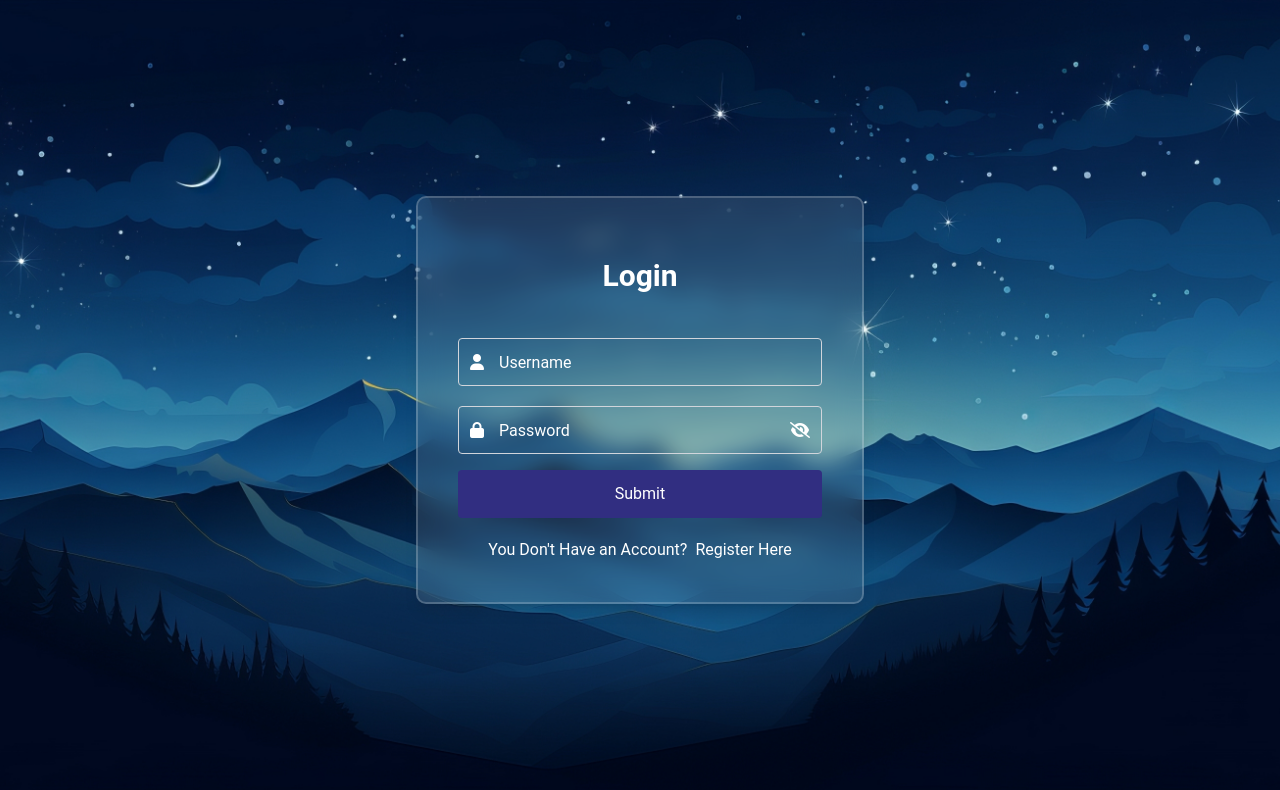
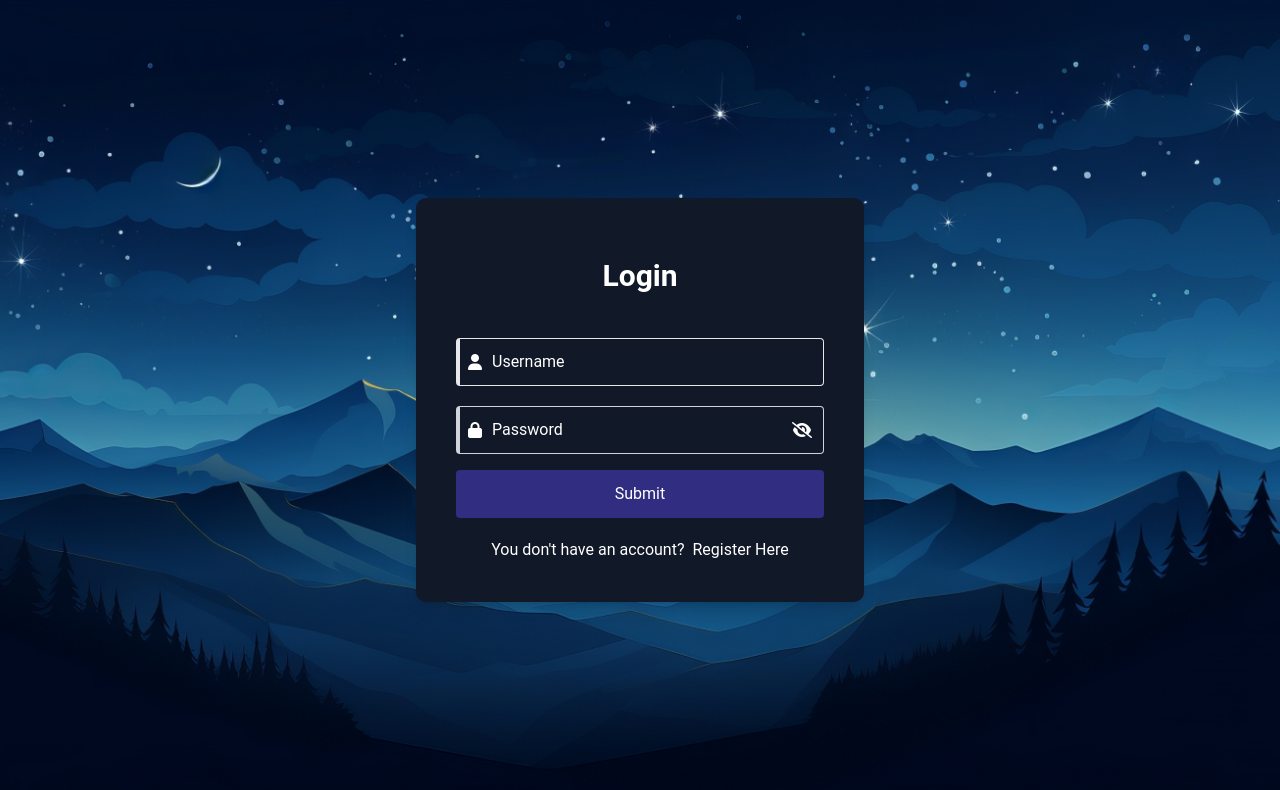
Before and after one commit to jnorgini/angular-jwt, an Angular app: page / in a window 1280 px wide. Shown: the top 790 px of the page. Built offline with nearby package versions, Linux system fonts and the light colour scheme; no server answers.

Commit message:
feat: backdrop-blur/opacity removed, validations changed and label transition active

```diff
--- a/src/app/pages/login/login.component.html
+++ b/src/app/pages/login/login.component.html
@@ -1,21 +1,46 @@
 <div class="login-page-wrapper">
-  <div class="login-page
-    p-10 shadow-lg bg-gray-100 bg-opacity-10 backdrop-blur-md border-2 border-white rounded-md text-white">
+  <div class="login-page p-10 shadow-lg bg-gray-900 rounded-md text-white">
     <h3 class="text-3xl text-center font-semibold py-5">Login</h3>
     <form class="flex flex-col mt-2">
       <div class="flex flex-col mt-4 mb-1 relative">
+        <label class="teste absolute top-3 left-9 transition-all duration-300 text-white"
+          [class.label-active]="usernameFocused || loginDto.username">
+          {{ validation && !loginDto.username ? '' : 'Username' }}
+          <span *ngIf="validation && !loginDto.username" class="text-red-500">*Username</span>
+        </label>
         <i class="fa fa-user absolute top-4 left-3 text-white"></i>
-        <input class="p-2 pl-10 h-12 border border-gray-300 rounded bg-transparent text-white"
-          [(ngModel)]="loginDto.username" name="login" type="text" placeholder="Username" required
-          [ngClass]="{'border-red-500': validation && !loginDto.username }">
-        <!-- <span class="text-red-500" *ngIf="validation && !loginDto.username">*Username is required</span> -->
+        <input class="border-l-4 p-2 pl-10 h-12 border rounded bg-transparent text-white"
+          [(ngModel)]="loginDto.username" name="login" type="text" required
+          [ngClass]="{
+            'border-green': hasText(loginDto.username) && validation,
+            'border-red-500': validation && !loginDto.username
+          }"
+          (focus)="usernameFocused = true"
+          (blur)="usernameFocused = false">
+        <div *ngIf="validation && !loginDto.username"
+          class="bg-orange-100 border-l-4 border-orange-500 text-orange-700 p-2 rounded" role="alert">
+          <p>*Username is required.</p>
+        </div>
       </div>
       <div class="flex flex-col mt-4 mb-1 relative">
+        <label class="absolute top-3 left-9 transition-all duration-300 text-white"
+          [class.label-active]="passwordFocused ||loginDto.password">
+          {{ validation && !loginDto.password ? '' : 'Password' }}
+          <span *ngIf="validation && !loginDto.password" class="text-red-500">*Password</span>
+        </label>
         <i class="fa fa-lock absolute top-4 left-3 text-white"></i>
-        <input #passwordInput class="p-2 pl-10 h-12 border border-gray-300 rounded bg-transparent text-white"
-          [(ngModel)]="loginDto.password" name="password" type="{{ passwordVisible ? 'text' : 'password' }}"
-          placeholder="Password" required [ngClass]="{'border-red-500': validation && !loginDto.password }">
-        <!-- <span class="text-red-500" *ngIf="validation && !loginDto.password">*Password is required</span> -->
+        <input #passwordInput class="border-l-4 p-2 pl-10 h-12 border border-gray-300 rounded bg-transparent text-white"
+          [(ngModel)]="loginDto.password" name="password" type="{{ passwordVisible ? 'text' : 'password' }}" required
+          [ngClass]="{
+            'border-green': hasText(loginDto.password) && validation,
+            'border-red-500': validation && !loginDto.password
+          }"
+          (focus)="passwordFocused = true"
+          (blur)="passwordFocused = false">
+        <div *ngIf="validation && !loginDto.password"
+          class="bg-orange-100 border-l-4 border-orange-500 text-orange-700 p-2 rounded" role="alert">
+          <p>*Password is required.</p>
+        </div>
         <i *ngIf="passwordVisible" class="fa fa-eye absolute top-4 right-3 text-white cursor-pointer"
           (click)="togglePasswordVisibility(passwordInput)"></i>
         <i *ngIf="!passwordVisible" class="fa fa-eye-slash absolute top-4 right-3 text-white cursor-pointer"
@@ -24,7 +49,7 @@
       <button class="bg-indigo-900 p-2 h-12 rounded mt-3 text-white" (click)="login(loginDto)">Submit</button>
     </form>
     <div class="flex justify-center mt-5">
-      <span>You Don't Have an Account?</span> <a class="text-white ml-2 cursor-pointer hover:underline"
+      <span>You don't have an account?</span> <a class="text-white ml-2 cursor-pointer hover:underline"
         routerLink="/register">Register Here</a>
     </div>
   </div>
```
